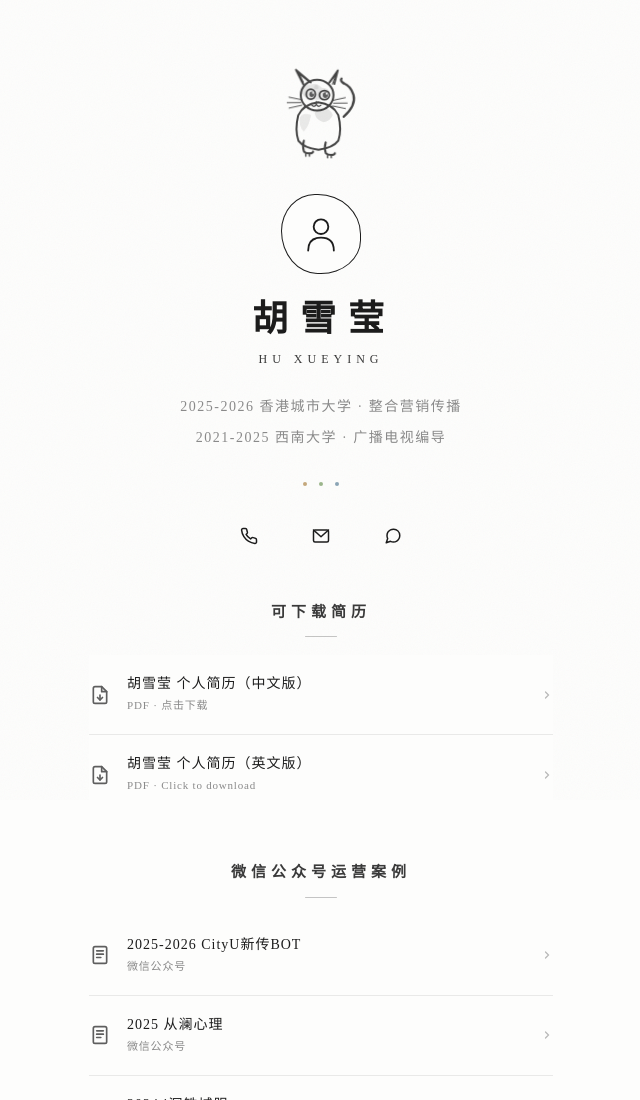
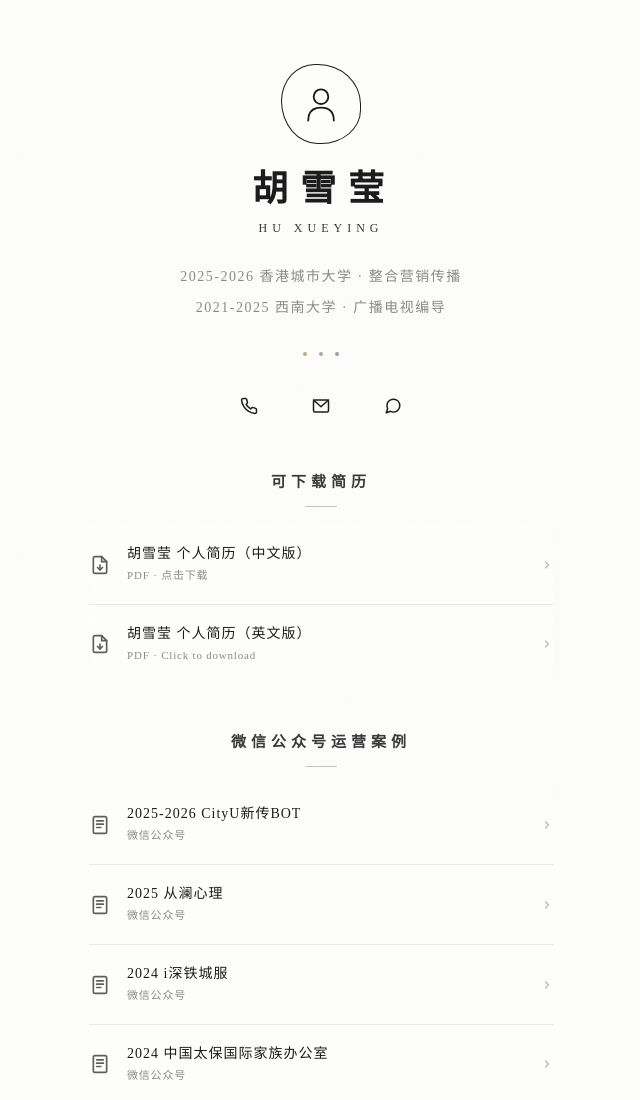
Before and after one commit to forestalso/forestalso.github.io, a plain HTML site: page index.html in a window 1280 px wide. Shown: the top 1100 px of the page, without its empty margins (319-959 px from the left). Drawn offline with Linux system fonts and the light colour scheme.

Commit message:
移除奶牛猫插画

```diff
--- a/index.html
+++ b/index.html
@@ -369,101 +369,6 @@
 
   <div class="top-breath"></div>
 
-  <!-- ===== 手绘奶牛猫 ===== -->
-  <div class="illust-section">
-    <div class="sway">
-      <svg width="100" height="110" viewBox="0 0 110 110" fill="none" xmlns="http://www.w3.org/2000/svg">
-        <!-- 尾巴 - 弯弯绕绕 -->
-        <path d="M80 56 Q94 44 91 32 Q88 22 80 19"
-          stroke="#1c1c1c" stroke-width="2.5" stroke-linecap="round" fill="none"/>
-        <path d="M80 19 Q76 16 78 14"
-          stroke="#1c1c1c" stroke-width="2.5" stroke-linecap="round" fill="none"/>
-
-        <!-- 身体 - 略歪的椭圆，坐姿 -->
-        <path d="M30 54 Q26 70 30 82 Q36 90 52 92 Q68 90 74 82 Q78 70 74 54 Q68 42 52 40 Q36 42 30 54Z"
-          stroke="#1c1c1c" stroke-width="2.2" stroke-linecap="round" fill="none"/>
-
-        <!-- 身体黑色斑块 - 不规则 -->
-        <path d="M52 46 Q64 44 68 54 Q66 60 58 62 Q50 60 48 52Z"
-          fill="#1c1c1c" opacity="0.12"/>
-        <path d="M32 56 Q36 50 44 54 Q42 66 36 72 Q30 66 32 56Z"
-          fill="#1c1c1c" opacity="0.1"/>
-
-        <!-- 左前爪 - 粗短 -->
-        <path d="M36 82 Q34 88 36 94 Q38 96 42 96 Q46 96 46 94"
-          stroke="#1c1c1c" stroke-width="2.2" stroke-linecap="round" fill="none"/>
-        <path d="M38 96 L38 99" stroke="#1c1c1c" stroke-width="1.5" stroke-linecap="round"/>
-        <path d="M42 96 L42 99" stroke="#1c1c1c" stroke-width="1.5" stroke-linecap="round"/>
-
-        <!-- 右前爪 -->
-        <path d="M60 84 Q58 90 60 96 Q62 98 66 98 Q70 98 70 96"
-          stroke="#1c1c1c" stroke-width="2.2" stroke-linecap="round" fill="none"/>
-        <path d="M62 98 L62 101" stroke="#1c1c1c" stroke-width="1.5" stroke-linecap="round"/>
-        <path d="M66 98 L66 101" stroke="#1c1c1c" stroke-width="1.5" stroke-linecap="round"/>
-
-        <!-- 头 - 略不规则圆 -->
-        <ellipse cx="51" cy="32" rx="18" ry="17"
-          stroke="#1c1c1c" stroke-width="2.2" stroke-linecap="round" fill="none"/>
-
-        <!-- 头部黑色花纹 - 奶牛猫面罩 -->
-        <path d="M33 28 Q36 20 46 20 Q51 18 56 24 Q62 24 65 28 Q64 34 56 36 Q50 38 46 36 Q36 36 33 28Z"
-          fill="#1c1c1c" opacity="0.12"/>
-
-        <!-- 左耳 - 三角形，略大 -->
-        <path d="M36 20 L28 4 L44 18"
-          stroke="#1c1c1c" stroke-width="2.2" stroke-linecap="round" stroke-linejoin="round" fill="none"/>
-        <!-- 左耳内侧小三角 -->
-        <path d="M36 18 L31 8 L42 17"
-          stroke="#1c1c1c" stroke-width="1.2" stroke-linecap="round" stroke-linejoin="round" fill="none"/>
-
-        <!-- 右耳 - 略小且角度不同 -->
-        <path d="M64 19 L74 5 L70 20"
-          stroke="#1c1c1c" stroke-width="2" stroke-linecap="round" stroke-linejoin="round" fill="none"/>
-        <!-- 右耳内侧 -->
-        <path d="M65 18 L72 9 L68 20"
-          stroke="#1c1c1c" stroke-width="1.2" stroke-linecap="round" stroke-linejoin="round" fill="none"/>
-
-        <!-- 左眼 - 大圆，略歪 -->
-        <ellipse cx="44" cy="31" rx="5" ry="5.5"
-          stroke="#1c1c1c" stroke-width="2" fill="none"/>
-        <!-- 瞳孔 - 稍微偏看 -->
-        <ellipse cx="45" cy="31" rx="2.5" ry="3"
-          fill="#1c1c1c" opacity="0.85"/>
-        <!-- 高光小点 -->
-        <circle cx="46.5" cy="29.5" r="1" fill="#fdfdfc"/>
-
-        <!-- 右眼 - 稍大 -->
-        <ellipse cx="59" cy="32" rx="5.5" ry="5"
-          stroke="#1c1c1c" stroke-width="2" fill="none"/>
-        <ellipse cx="60" cy="32" rx="2.8" ry="3.2"
-          fill="#1c1c1c" opacity="0.85"/>
-        <circle cx="61.5" cy="30.5" r="1" fill="#fdfdfc"/>
-
-        <!-- 小鼻子 - 倒三角 -->
-        <path d="M50 38 L48 41 L52 41 Z"
-          fill="#1c1c1c" opacity="0.7"/>
-
-        <!-- 嘴巴 - 两条短弧 -->
-        <path d="M45 43 Q48 46 50 42" stroke="#1c1c1c" stroke-width="1.4" stroke-linecap="round" fill="none"/>
-        <path d="M50 42 Q52 46 55 43" stroke="#1c1c1c" stroke-width="1.4" stroke-linecap="round" fill="none"/>
-
-        <!-- 胡须 - 左 -->
-        <path d="M34 37 L20 34" stroke="#1c1c1c" stroke-width="1" stroke-linecap="round"/>
-        <path d="M33 40 L18 40" stroke="#1c1c1c" stroke-width="1" stroke-linecap="round"/>
-        <path d="M34 43 L20 46" stroke="#1c1c1c" stroke-width="1" stroke-linecap="round"/>
-
-        <!-- 胡须 - 右 -->
-        <path d="M68 38 L82 35" stroke="#1c1c1c" stroke-width="1" stroke-linecap="round"/>
-        <path d="M69 41 L84 41" stroke="#1c1c1c" stroke-width="1" stroke-linecap="round"/>
-        <path d="M68 44 L82 47" stroke="#1c1c1c" stroke-width="1" stroke-linecap="round"/>
-
-        <!-- 额头斑纹 - 小点缀 -->
-        <path d="M48 22 Q50 20 52 22 Q53 24 52 25 Q50 26 48 25 Q47 24 48 22Z"
-          fill="#1c1c1c" opacity="0.1"/>
-      </svg>
-    </div>
-  </div>
-
   <!-- ===== 一、个人信息介绍 ===== -->
   <div class="profile">
     <div class="avatar-wrap">
```
